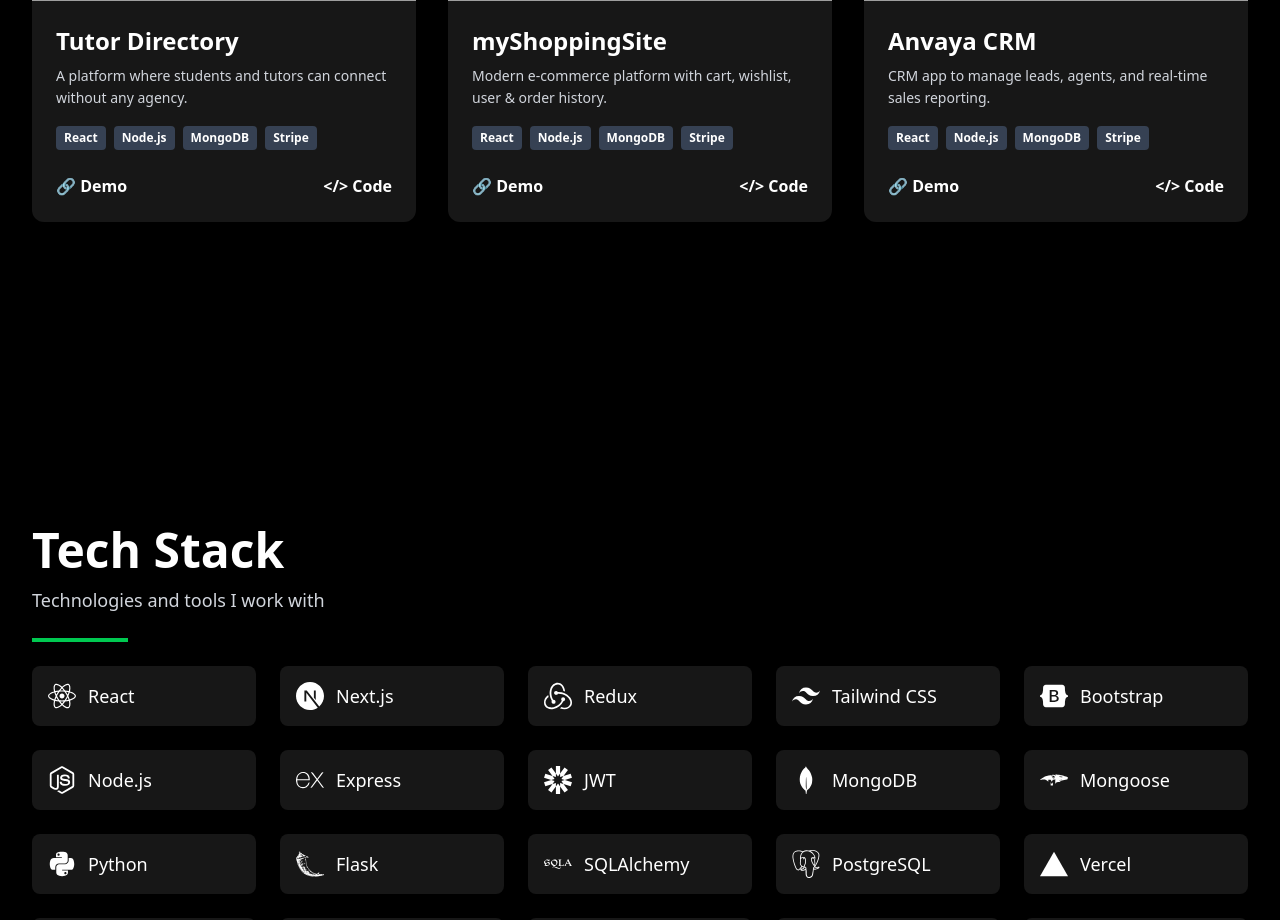
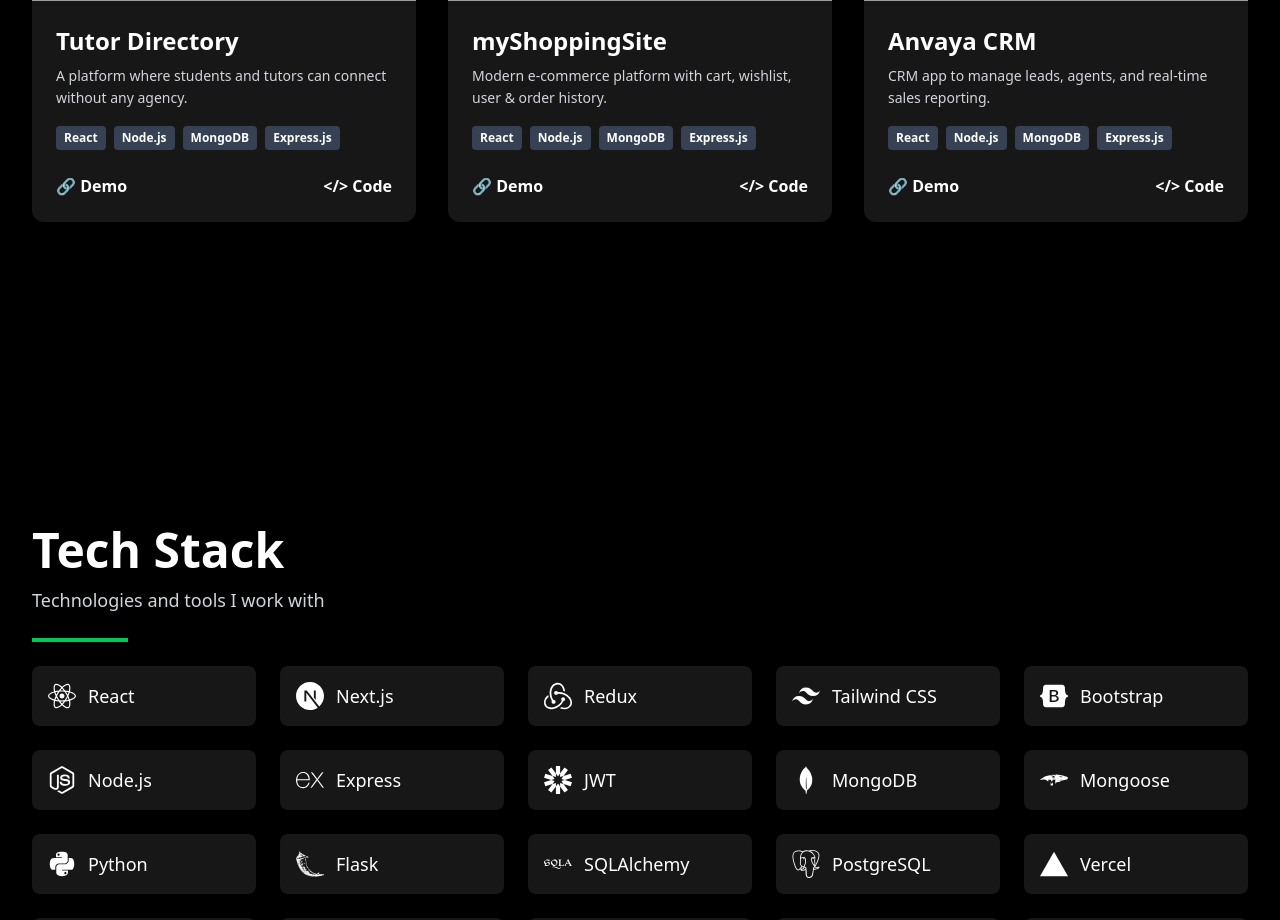
Before and after one commit to ravipatelctf/developer-portfolio, a React (Vite) app in the folder apps/frontend/: page / in a window 1280 px wide. Shown: the part 1280-2200 px from the top of the page. Built offline with nearby package versions, Linux system fonts and the light colour scheme; no server answers; grey boxes are pictures that could not be loaded.

Commit message:
removed stripe tag from project cards

```diff
--- a/apps/frontend/src/components/Projects.jsx
+++ b/apps/frontend/src/components/Projects.jsx
@@ -1,5 +1,5 @@
 export default function Projects() {
-    const techStack = ["React", "Node.js", "MongoDB", "Stripe"];
+    const techStack = ["React", "Node.js", "MongoDB", "Express.js"];
 
     const cardClasses =
         "bg-neutral-900 rounded-xl overflow-hidden shadow-lg " +
```
